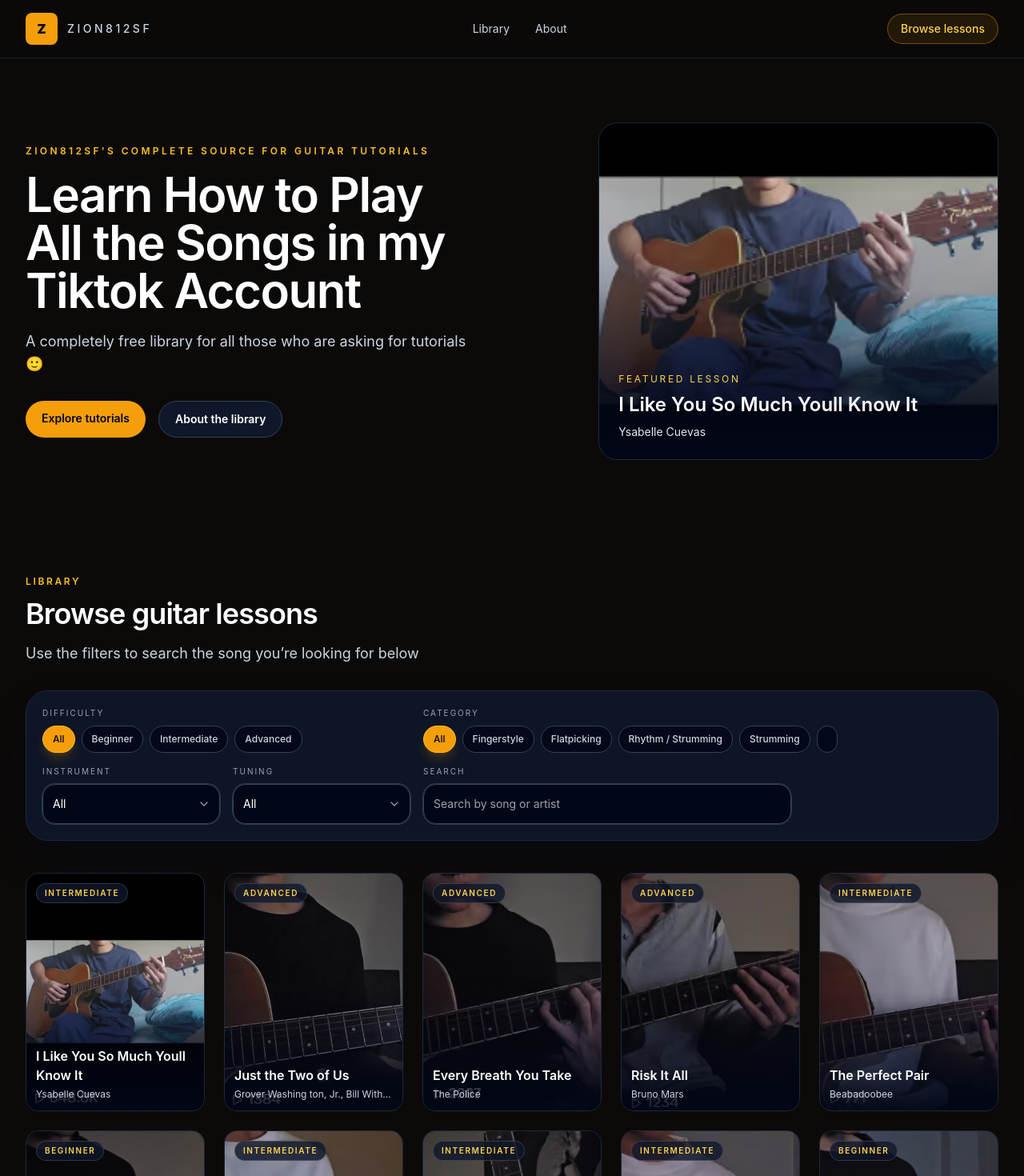
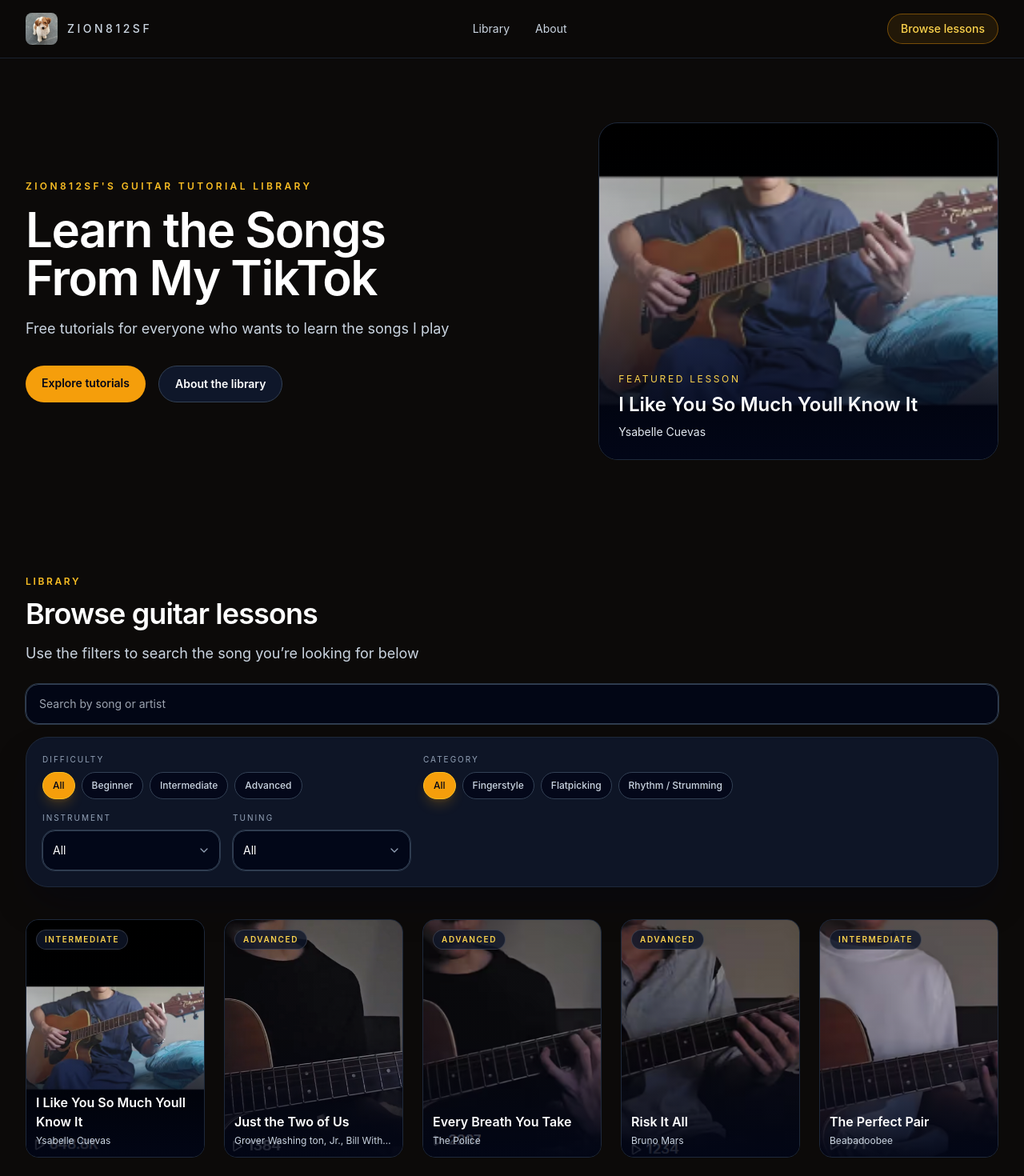
Before and after one commit to imthisel/zion812sf, a React (Vite) app: page / in a window 1280 px wide. Shown: the top 1470 px of the page at 80% size. Built offline with nearby package versions, Linux system fonts and the light colour scheme.

Commit message:
feat fix errors and improve ui

```diff
--- a/src/App.tsx
+++ b/src/App.tsx
@@ -119,6 +119,7 @@ export default function App() {
   const [activeTutorialId, setActiveTutorialId] = useState<string | null>(null);
   const [query, setQuery] = useState("");
   const [difficulty, setDifficulty] = useState<DifficultyFilter>("All");
+  const [logoFailed, setLogoFailed] = useState(false);
   const [instrument, setInstrument] =
     useState<(typeof instrumentOptions)[number]>("All");
   const [tuning, setTuning] = useState("All");
@@ -189,9 +190,18 @@ export default function App() {
       <header className="sticky top-0 z-30 border-b border-slate-800/80 bg-stone-950/85 backdrop-blur-sm">
         <div className="mx-auto flex max-w-7xl items-center justify-between px-4 py-3 sm:px-6 sm:py-4 lg:px-8">
           <div className="flex items-center gap-2 sm:gap-3">
-            <div className="flex h-9 w-9 shrink-0 items-center justify-center rounded-lg bg-amber-500 text-base font-black text-slate-950 sm:h-10 sm:w-10">
-              Z
-            </div>
+            {logoFailed ? (
+              <div className="flex h-9 w-9 shrink-0 items-center justify-center rounded-lg bg-amber-500 text-base font-black text-slate-950 sm:h-10 sm:w-10">
+                Z
+              </div>
+            ) : (
+              <img
+                src="/images/logo.jpg"
+                alt="Zion812sf logo"
+                onError={() => setLogoFailed(true)}
+                className="h-9 w-9 shrink-0 rounded-lg object-cover sm:h-10 sm:w-10"
+              />
+            )}
             <div>
               <p className="text-xs font-medium uppercase tracking-[0.2em] text-slate-300 sm:text-sm sm:tracking-[0.25em]">
                 Zion812sf
@@ -222,14 +232,13 @@ export default function App() {
           <div className="grid items-center gap-10 lg:grid-cols-[1.15fr_0.85fr]">
             <div>
               <p className="mb-4 text-xs font-semibold uppercase tracking-[0.28em] text-amber-400">
-                Zion812sf's Complete Source for Guitar Tutorials
+                Zion812sf's Guitar Tutorial Library
               </p>
               <h1 className="max-w-xl text-4xl font-semibold tracking-tight text-white sm:text-5xl lg:text-6xl">
-                Learn How to Play All the Songs in my Tiktok Account
+                Learn the Songs From My TikTok
               </h1>
               <p className="mt-5 max-w-xl text-base leading-7 text-slate-300 sm:text-lg">
-                A completely free library for all those who are asking for
-                tutorials 🙂
+                Free tutorials for everyone who wants to learn the songs I play
               </p>
 
               <div className="mt-8 flex flex-wrap gap-4">
@@ -286,7 +295,16 @@ export default function App() {
             description="Use the filters to search the song you’re looking for below"
           />
 
-          <div className="mt-8 rounded-[28px] border border-slate-800 bg-slate-900/90 p-4 shadow-2xl shadow-slate-950/40 sm:p-5">
+          <input
+            type="text"
+            value={query}
+            onChange={(event) => setQuery(event.target.value)}
+            placeholder="Search by song or artist"
+            aria-label="Search tutorials by song or artist"
+            className="mt-6 w-full rounded-2xl border border-slate-700 bg-slate-950/90 px-4 py-3.5 text-sm text-white shadow-[0_0_0_1px_rgba(51,65,85,0.8)] outline-none transition hover:border-slate-500 focus:border-amber-500 focus:ring-4 focus:ring-amber-500/15"
+          />
+
+          <div className="mt-4 rounded-[28px] border border-slate-800 bg-slate-900/90 p-4 shadow-2xl shadow-slate-950/40 sm:p-5">
             <div className="flex items-center justify-between md:hidden">
               <p className="text-xs uppercase tracking-[0.2em] text-slate-400">
                 Filters
@@ -338,20 +356,6 @@ export default function App() {
                   onChange={setTuning}
                   options={["All", ...tuningOptions]}
                 />
-
-                <label className="block col-span-2 xl:col-span-2">
-                  <span className="mb-2 block text-[10px] uppercase tracking-[0.2em] text-slate-400">
-                    Search
-                  </span>
-                  <input
-                    type="text"
-                    value={query}
-                    onChange={(event) => setQuery(event.target.value)}
-                    placeholder="Search by song or artist"
-                    aria-label="Search tutorials by song or artist"
-                    className="w-full rounded-2xl border border-slate-700 bg-slate-950/90 px-3 py-3.5 text-sm text-white shadow-[0_0_0_1px_rgba(51,65,85,0.8)] outline-none transition hover:border-slate-500 focus:border-amber-500 focus:ring-4 focus:ring-amber-500/15"
-                  />
-                </label>
               </div>
 
               {hasActiveFilters ? (
@@ -413,7 +417,8 @@ export default function App() {
               </p>
               <p className="text-base leading-7 text-slate-300">
                 It’s also a personal project I built to test and improve my
-                programming skills while strengthening my portfolio 🤠
+                programming skills while strengthening my portfolio as a computer
+                science student.
               </p>
             </div>
           </div>
@@ -421,7 +426,7 @@ export default function App() {
 
         <section
           id="playing-styles"
-          className="mx-auto max-w-7xl px-4 py-10 sm:px-6 sm:py-16 lg:px-8"
+          className="mx-auto max-w-7xl px-4 pt-10 pb-8 sm:px-6 sm:pt-16 sm:pb-12 lg:px-8"
         >
           <SectionHeader
             eyebrow="Playing styles"
@@ -464,7 +469,7 @@ export default function App() {
 
         <section
           id="difficulty-guide"
-          className="mx-auto max-w-7xl px-4 py-10 sm:px-4 sm:py-16 lg:px-8"
+          className="mx-auto max-w-7xl px-4 pt-8 pb-10 sm:px-6 sm:pt-12 sm:pb-16 lg:px-8"
         >
           <SectionHeader
             eyebrow="Difficulty guide"
@@ -473,56 +478,56 @@ export default function App() {
           />
 
           <div className="mt-8 grid gap-4 md:grid-cols-3">
-            <div className="rounded-3xl border border-emerald-500/30 bg-emerald-500/10 p-5">
-              <div className="mb-4 inline-flex rounded-full border border-emerald-400/40 bg-emerald-500/10 px-3 py-1 text-[10px] font-semibold uppercase tracking-[0.18em] text-emerald-200">
+            <div className="flex flex-col rounded-3xl border border-slate-700 bg-slate-900/70 p-5">
+              <div className="mb-4 inline-flex rounded-full border border-slate-600 bg-slate-950 px-3 py-1 text-[10px] font-semibold uppercase tracking-[0.18em] text-slate-200">
                 Beginner
               </div>
 
-              <p className="text-sm leading-7 text-slate-200">
+              <p className="mb-5 text-sm leading-7 text-slate-200">
                 Mostly easy strumming, simple chord shapes, and very comfortable
                 fingerpicking.
               </p>
 
-              <ul className="mt-4 space-y-2 text-sm text-slate-300">
+              <ul className="mt-auto space-y-2 border-t border-slate-800 pt-4 text-sm text-slate-300">
                 <li>• Simple strumming patterns</li>
                 <li>• Easy chord transitions</li>
                 <li>• Light fingerpicking with little movement</li>
               </ul>
             </div>
 
-            <div className="rounded-3xl border border-amber-500/30 bg-amber-500/10 p-5">
-              <div className="mb-4 inline-flex rounded-full border border-amber-400/40 bg-amber-500/10 px-3 py-1 text-[10px] font-semibold uppercase tracking-[0.18em] text-amber-200">
+            <div className="flex flex-col rounded-3xl border border-slate-700 bg-slate-900/70 p-5">
+              <div className="mb-4 inline-flex rounded-full border border-slate-600 bg-slate-950 px-3 py-1 text-[10px] font-semibold uppercase tracking-[0.18em] text-slate-200">
                 Intermediate
               </div>
 
-              <p className="text-sm leading-7 text-slate-200">
+              <p className="mb-5 text-sm leading-7 text-slate-200">
                 These usually include strumming with more bar chords plus
                 fingerpicking that is a little more involved but def still
                 manageable with practice.
               </p>
 
-              <ul className="mt-4 space-y-2 text-sm text-slate-300">
+              <ul className="mt-auto space-y-2 border-t border-slate-800 pt-4 text-sm text-slate-300">
                 <li>• More bar chords</li>
                 <li>• Stronger rhythm control</li>
                 <li>• Fingerpicking that feels a bit "tougher"</li>
               </ul>
             </div>
 
-            <div className="rounded-3xl border border-rose-500/30 bg-rose-500/10 p-5">
-              <div className="mb-4 inline-flex rounded-full border border-rose-400/40 bg-rose-500/10 px-3 py-1 text-[10px] font-semibold uppercase tracking-[0.18em] text-rose-200">
+            <div className="flex flex-col rounded-3xl border border-slate-700 bg-slate-900/70 p-5">
+              <div className="mb-4 inline-flex rounded-full border border-slate-600 bg-slate-950 px-3 py-1 text-[10px] font-semibold uppercase tracking-[0.18em] text-slate-200">
                 Advanced
               </div>
 
-              <p className="text-sm leading-7 text-slate-200">
+              <p className="mb-5 text-sm leading-7 text-slate-200">
                 These are the songs I personally find the hardest and least
                 comfortable to play like fingerstyle with slaps, harmonics,
                 difficult transitions, and j techniques that needs more control
                 and precision.
               </p>
 
-              <ul className="mt-4 space-y-2 text-sm text-slate-300">
+              <ul className="mt-auto space-y-2 border-t border-slate-800 pt-4 text-sm text-slate-300">
                 <li>• Fingerstyle with slaps</li>
-                <li>• Harmonicss</li>
+                <li>• Harmonics</li>
                 <li>• Harder patterns</li>
               </ul>
             </div>
--- a/src/data/tutorials.ts
+++ b/src/data/tutorials.ts
@@ -304,7 +304,7 @@ export const tutorials: Tutorial[] = [
     tags: ["Flatpicking"],
   },
   {
-    id: "hotel-california",
+    id: "hotel-californiaa",
     title: "Hotel California",
     artist: "Eagles",
     cover: "/images/0025.png",
@@ -519,7 +519,7 @@ export const tutorials: Tutorial[] = [
     instrument: "Acoustic Guitar",
     tuning: "Standard",
     youtube: "https://www.youtube.com/watch?v=eTYwKWj_2hA",
-    tags: ["Fingerstyle", "Strumming"],
+    tags: ["Fingerstyle", "Rhythm / Strumming"],
   },
    {
     id: "with-arms-wide-open",
@@ -565,9 +565,9 @@ export const tutorials: Tutorial[] = [
     description: "One of my fav worship songs",
     difficulty: "Beginner",
     instrument: "Piano",
-    tuning: "",
+    tuning: "Standard",
     youtube: "https://www.youtube.com/watch?v=MZL9uF9GFs4&t=27s",
-    tags: [""],
+    tags: ["Fingerstyle"],
   },
     {
     id: "tell-me-where-it-hurts",
@@ -925,9 +925,9 @@ export const tutorials: Tutorial[] = [
     description: "",
     difficulty: "Beginner",
     instrument: "Piano",
-    tuning: "",
+    tuning: "Standard",
     youtube: "https://www.youtube.com/watch?v=2AHhFbOqFfw&t=17s",
-    tags: [""],
+    tags: ["Fingerstyle"],
   },
 
 
```
Also changed, not shown: public/images/logo.jpg (added).
